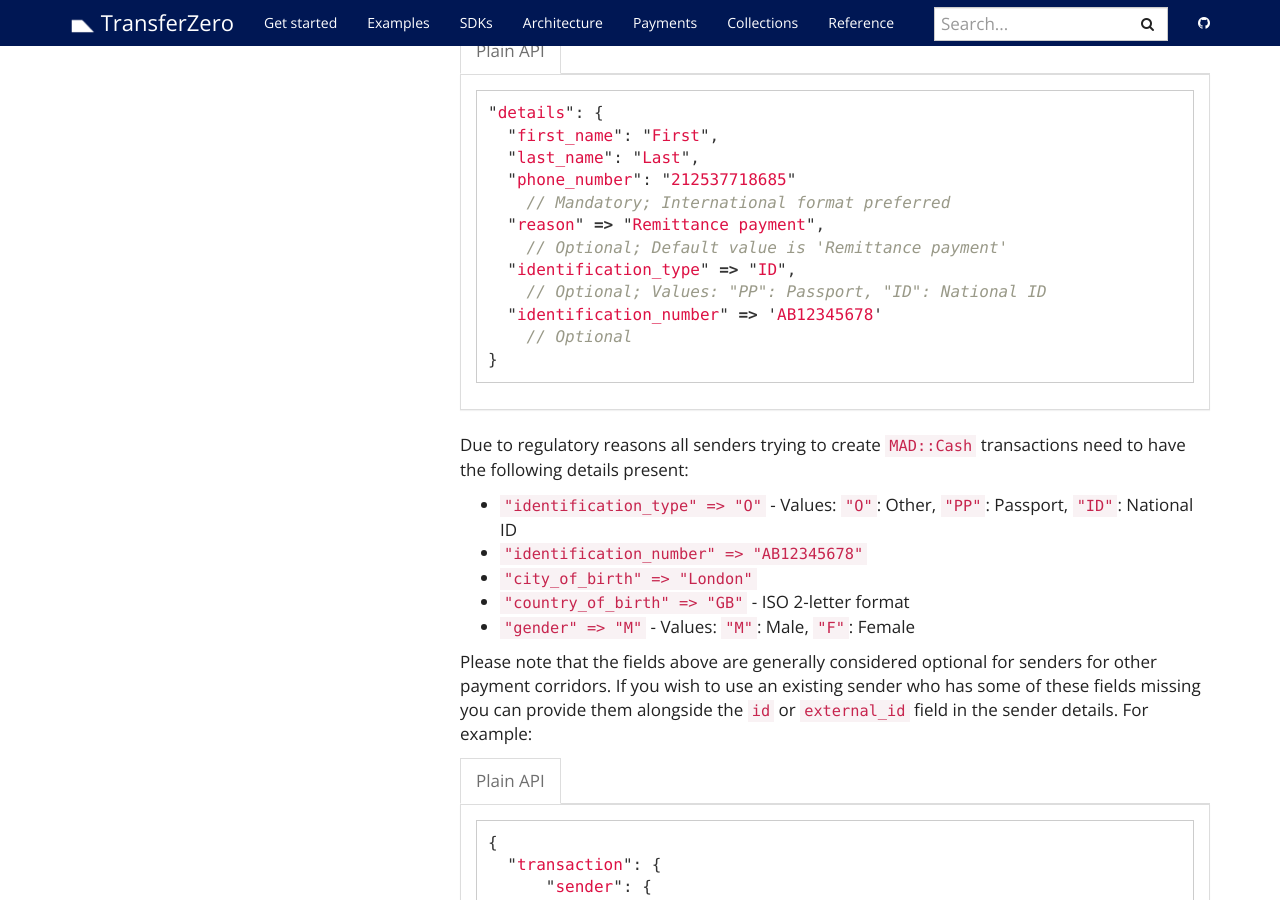
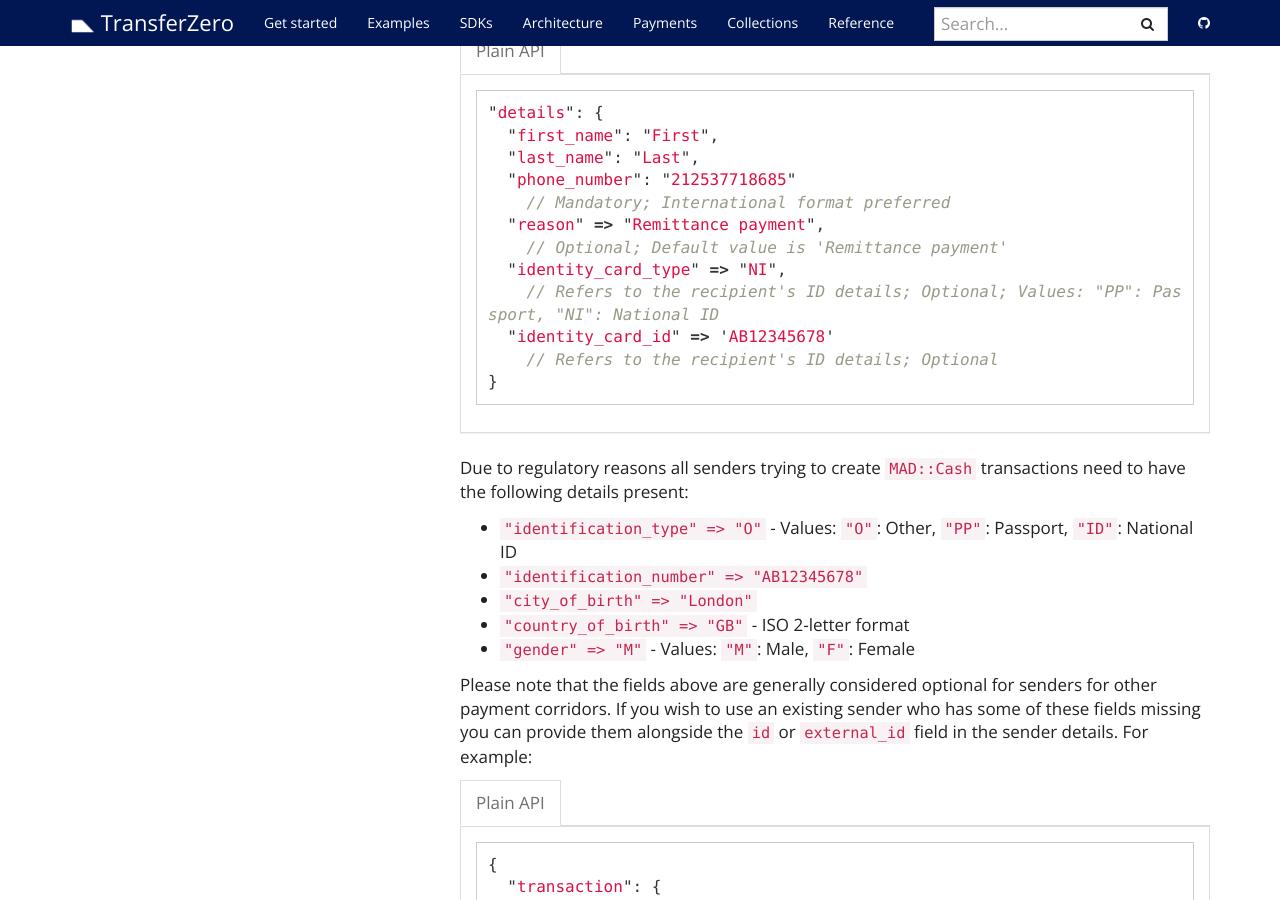
Before and after one commit to transferzero/api-documentation, a Jekyll site: the page built from _docs/payout-details.md, in a window 1280 px wide and 900 px high, scrolled down 7239 px. Built offline with Jekyll 4.4.1, drawn with Linux system fonts in a browser that asks for light colours; nearby versions of some CDN libraries; comment, search, counter and statistics services are not loaded.

Commit message:
Fix inconsistency between the recipient and sender details on MAD::Cash

````diff
--- a/_docs/payout-details.md
+++ b/_docs/payout-details.md
@@ -321,10 +321,10 @@ For Cashplus cash pickup requests please use:
     // Mandatory; International format preferred
   "reason" => "Remittance payment",
     // Optional; Default value is 'Remittance payment'
-  "identification_type" => "ID",
-    // Optional; Values: "PP": Passport, "ID": National ID
-  "identification_number" => 'AB12345678'
-    // Optional
+  "identity_card_type" => "NI",
+    // Refers to the recipient's ID details; Optional; Values: "PP": Passport, "NI": National ID
+  "identity_card_id" => 'AB12345678'
+    // Refers to the recipient's ID details; Optional
 }
 ```
 {% endcapture %}
````
